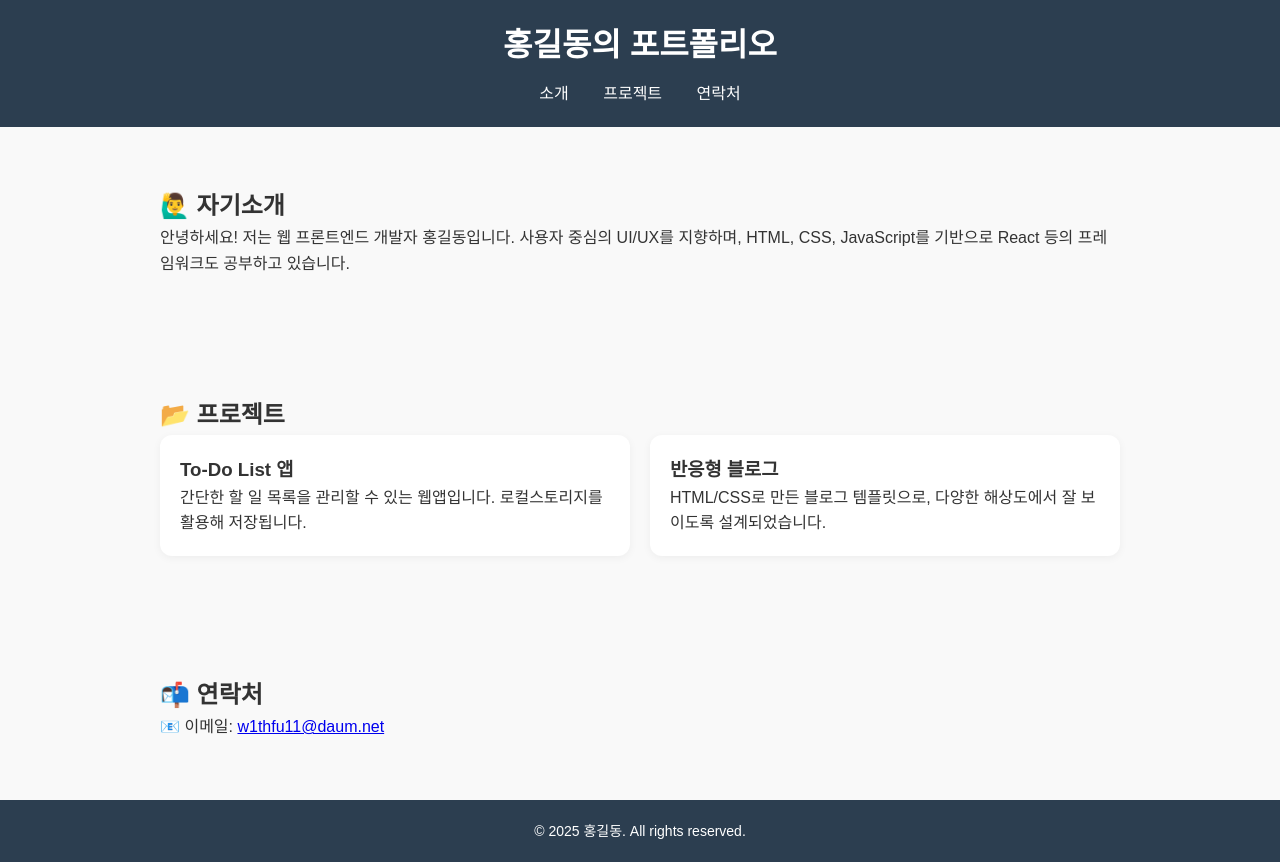
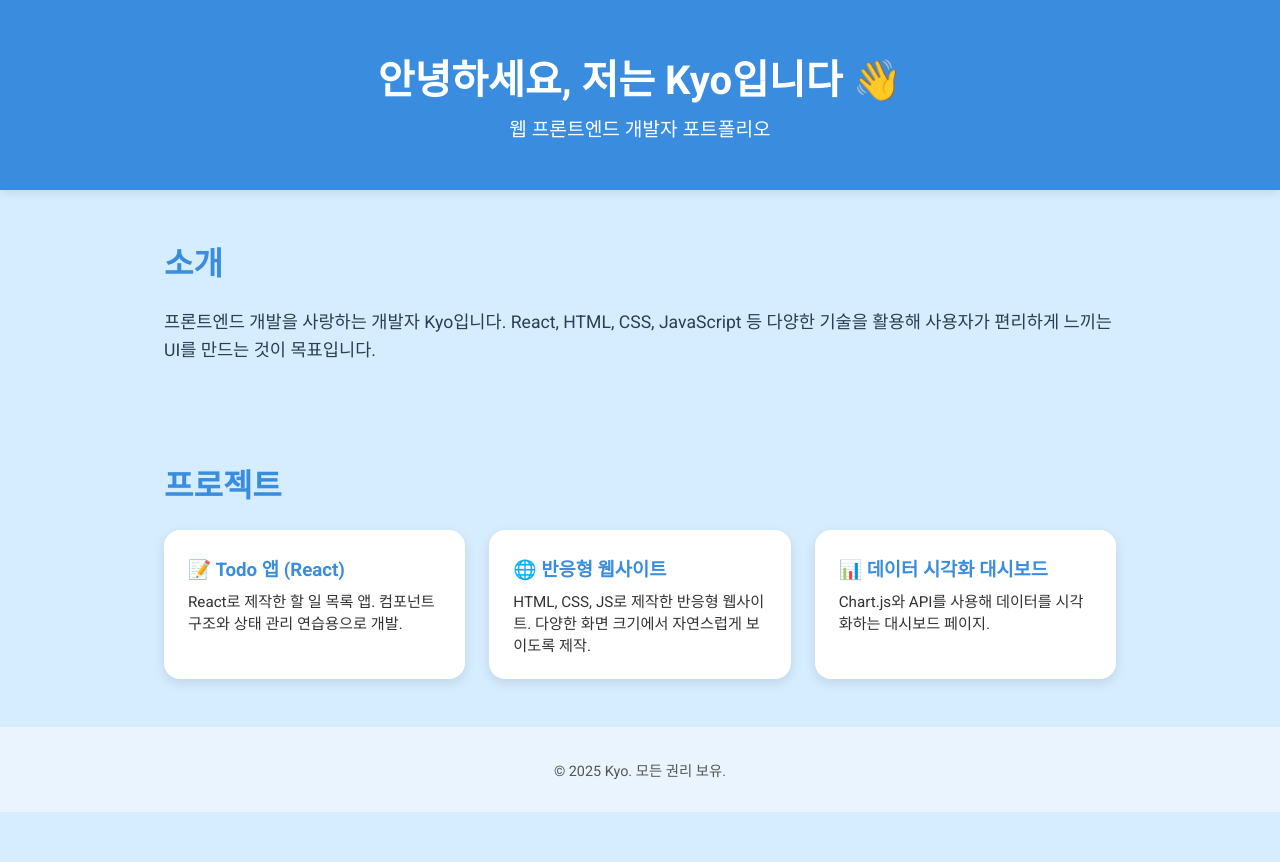
Before and after one commit to 102ugo/kyo, a plain HTML site: page index.html in a window 1280 px wide. After the commit the page ends 812 px from the top, so only its background shows below. Drawn offline with Linux system fonts and the light colour scheme; a web font is replaced by a local one.

Commit message:
디자인 추가된 포트폴리오 업데이트

```diff
--- a/index.html
+++ b/index.html
@@ -2,118 +2,144 @@
 <html lang="ko">
 <head>
   <meta charset="UTF-8" />
-  <meta name="viewport" content="width=device-width, initial-scale=1.0" />
-  <title>나의 포트폴리오</title>
-  <link href="https://fonts.googleapis.com/css2?family=Pretendard&display=swap" rel="stylesheet">
+  <meta name="viewport" content="width=device-width, initial-scale=1.0"/>
+  <title>Kyo의 포트폴리오</title>
+  <link href="https://fonts.googleapis.com/css2?family=Roboto:wght@400;700&display=swap" rel="stylesheet">
   <style>
+    :root {
+      --main-blue: #3a8dde;
+      --dark-blue: #2c3e50;
+      --light-blue: #d6ecff;
+      --white: #ffffff;
+    }
+
     * {
-      margin: 0; padding: 0; box-sizing: border-box;
-      font-family: 'Pretendard', sans-serif;
+      margin: 0;
+      padding: 0;
+      box-sizing: border-box;
     }
 
     body {
-      line-height: 1.6;
-      background-color: #f9f9f9;
-      color: #333;
+      font-family: 'Roboto', sans-serif;
+      background-color: var(--light-blue);
+      color: var(--dark-blue);
     }
 
     header {
-      background-color: #2c3e50;
-      color: #fff;
-      padding: 20px 0;
+      background: var(--main-blue);
+      color: var(--white);
+      padding: 3rem 1rem;
       text-align: center;
+      box-shadow: 0 2px 10px rgba(0,0,0,0.1);
     }
 
     header h1 {
-      margin-bottom: 10px;
+      font-size: 2.5rem;
+      margin-bottom: 0.5rem;
     }
 
-    nav a {
-      color: #fff;
-      margin: 0 15px;
-      text-decoration: none;
+    header p {
+      font-size: 1.2rem;
     }
 
     section {
-      padding: 60px 20px;
+      padding: 3rem 1.5rem;
       max-width: 1000px;
       margin: auto;
     }
 
+    h2 {
+      font-size: 2rem;
+      margin-bottom: 1.5rem;
+      color: var(--main-blue);
+    }
+
+    .intro {
+      font-size: 1.1rem;
+      line-height: 1.6;
+    }
+
     .projects {
       display: grid;
-      grid-template-columns: repeat(auto-fit, minmax(250px, 1fr));
-      gap: 20px;
+      grid-template-columns: repeat(auto-fit, minmax(280px, 1fr));
+      gap: 1.5rem;
     }
 
-    .project-card {
-      background: #fff;
-      padding: 20px;
-      border-radius: 12px;
-      box-shadow: 0 2px 8px rgba(0,0,0,0.05);
-      transition: transform 0.2s;
+    .project {
+      background: var(--white);
+      padding: 1.5rem;
+      border-radius: 1rem;
+      box-shadow: 0 4px 12px rgba(0,0,0,0.1);
+      transition: transform 0.3s ease;
     }
 
-    .project-card:hover {
+    .project:hover {
       transform: translateY(-5px);
     }
 
-    footer {
-      background: #2c3e50;
-      color: #fff;
-      text-align: center;
-      padding: 20px 0;
-      font-size: 14px;
+    .project h3 {
+      color: var(--main-blue);
+      margin-bottom: 0.5rem;
     }
 
-    @media (max-width: 600px) {
-      nav {
-        display: flex;
-        flex-direction: column;
+    .project p {
+      font-size: 0.95rem;
+      color: #333;
+    }
+
+    footer {
+      text-align: center;
+      padding: 2rem 1rem;
+      font-size: 0.9rem;
+      color: #555;
+      background-color: #e9f4ff;
+    }
+
+    @media (max-width: 500px) {
+      header h1 {
+        font-size: 2rem;
       }
     }
   </style>
 </head>
 <body>
-
   <header>
-    <h1>홍길동의 포트폴리오</h1>
-    <nav>
-      <a href="#about">소개</a>
-      <a href="#projects">프로젝트</a>
-      <a href="#contact">연락처</a>
-    </nav>
+    <h1>안녕하세요, 저는 Kyo입니다 👋</h1>
+    <p>웹 프론트엔드 개발자 포트폴리오</p>
   </header>
 
-  <section id="about">
-    <h2>🙋‍♂️ 자기소개</h2>
-    <p>안녕하세요! 저는 웹 프론트엔드 개발자 홍길동입니다. 사용자 중심의 UI/UX를 지향하며, HTML, CSS, JavaScript를 기반으로 React 등의 프레임워크도 공부하고 있습니다.</p>
+  <section>
+    <h2>소개</h2>
+    <p class="intro">
+      프론트엔드 개발을 사랑하는 개발자 Kyo입니다.
+      React, HTML, CSS, JavaScript 등 다양한 기술을 활용해 사용자가 편리하게 느끼는 UI를 만드는 것이 목표입니다.
+    </p>
   </section>
 
-  <section id="projects">
-    <h2>📂 프로젝트</h2>
+  <section>
+    <h2>프로젝트</h2>
     <div class="projects">
-      <div class="project-card">
-        <h3>To-Do List 앱</h3>
-        <p>간단한 할 일 목록을 관리할 수 있는 웹앱입니다. 로컬스토리지를 활용해 저장됩니다.</p>
+
+      <div class="project">
+        <h3>📝 Todo 앱 (React)</h3>
+        <p>React로 제작한 할 일 목록 앱. 컴포넌트 구조와 상태 관리 연습용으로 개발.</p>
       </div>
-      <div class="project-card">
-        <h3>반응형 블로그</h3>
-        <p>HTML/CSS로 만든 블로그 템플릿으로, 다양한 해상도에서 잘 보이도록 설계되었습니다.</p>
+
+      <div class="project">
+        <h3>🌐 반응형 웹사이트</h3>
+        <p>HTML, CSS, JS로 제작한 반응형 웹사이트. 다양한 화면 크기에서 자연스럽게 보이도록 제작.</p>
       </div>
-      <!-- 여기에 더 추가해도 됨 -->
+
+      <div class="project">
+        <h3>📊 데이터 시각화 대시보드</h3>
+        <p>Chart.js와 API를 사용해 데이터를 시각화하는 대시보드 페이지.</p>
+      </div>
+
     </div>
   </section>
 
-  <section id="contact">
-    <h2>📬 연락처</h2>
-    <p>📧 이메일: <a href="w1thfu11@daum.net">w1thfu11@daum.net</a></p>
-   </p>
-  </section>
-
   <footer>
-    <p>&copy; 2025 홍길동. All rights reserved.</p>
+    © 2025 Kyo. 모든 권리 보유.
   </footer>
-
 </body>
 </html>
```
